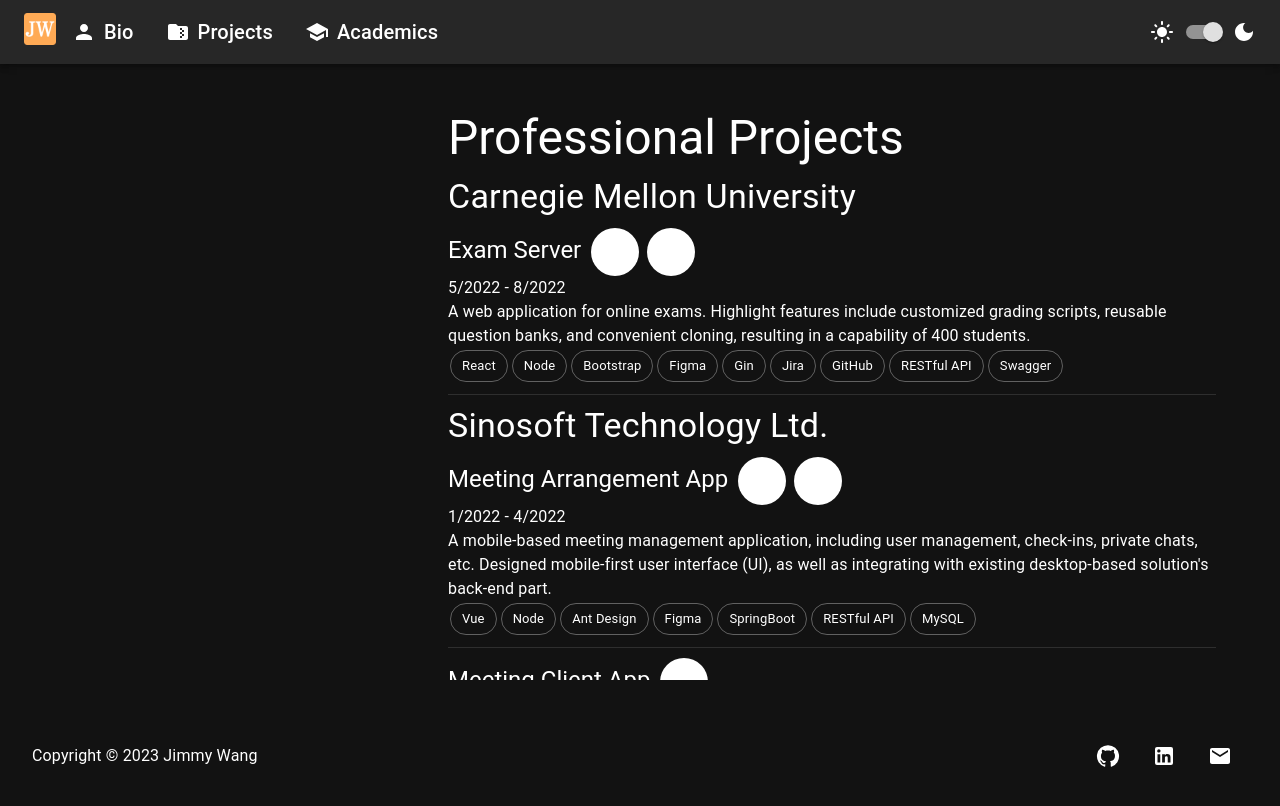
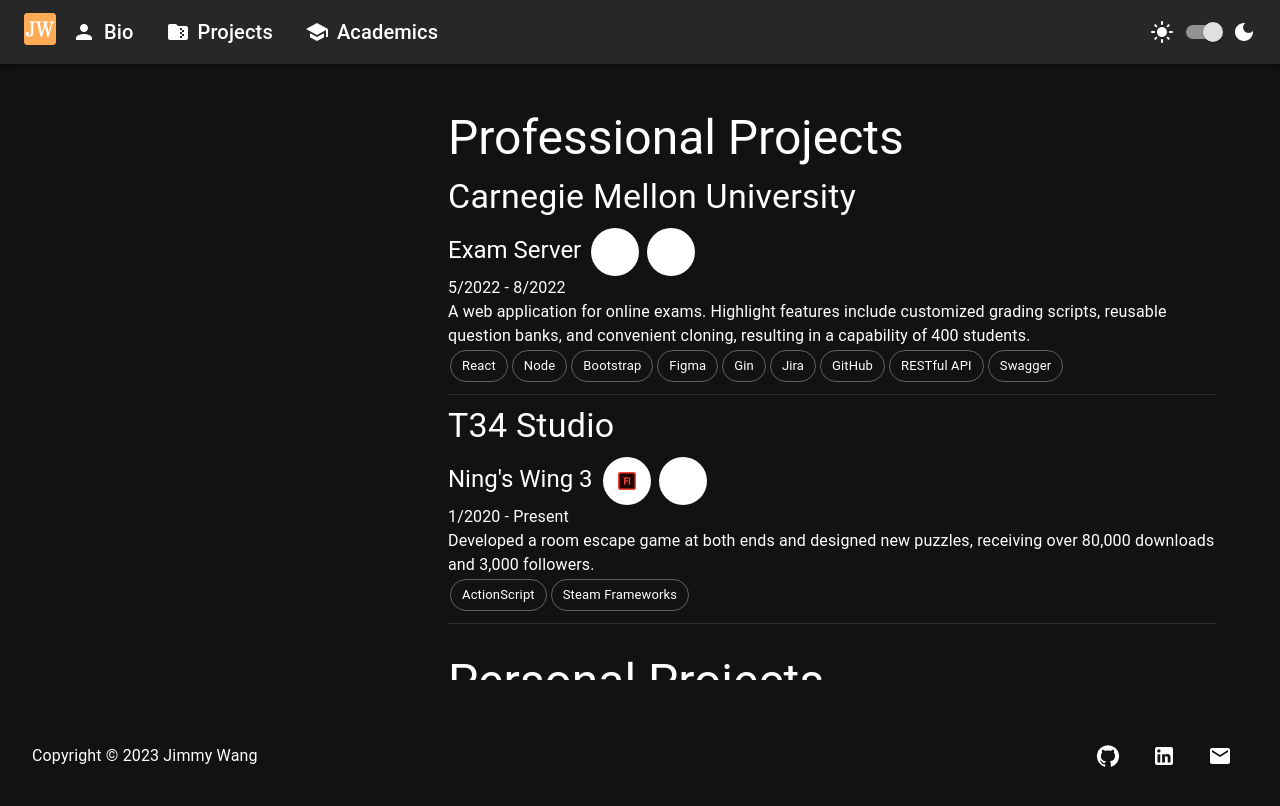
Before and after one commit to JimmyCHWang/jimmychwang.github.io, a React (Create React App) app: page /#/projects in a window 1280 px wide. Shown: the top 806 px of the page. Built offline with nearby package versions, Linux system fonts and the light colour scheme; some icons are missing.

Commit message:
CRLF to LF

```diff
--- /dev/null
+++ b/src/components/AchievementsPage.jsx
@@ -0,0 +1,5 @@
+const AchievementsPage = () => {
+    return <></>;
+};
+
+export default AchievementsPage;
--- a/src/components/FullProjectList.js
+++ b/src/components/FullProjectList.js
@@ -13,33 +13,6 @@
                 lang: ['TypeScript', 'Go'],
                 tech: ['React', 'Node', 'Bootstrap', 'Figma', 'Gin', 'Jira', 'GitHub', 'RESTful API', 'Swagger'],
                 time: [2022, 4, 2022, 7],
-            },
-        ],
-    },
-    {
-        id: 'sinosoft-tech',
-        label: 'Sinosoft Technology Ltd.',
-        type: 'h4',
-        children: [
-            {
-                id: 'meeting-arrangement',
-                label: 'Meeting Arrangement App',
-                type: 'h5',
-                children: null,
-                desc: "A mobile-based meeting management application, including user management, check-ins, private chats, etc. Designed mobile-first user interface (UI), as well as integrating with existing desktop-based solution's back-end part.",
-                lang: ['JavaScript', 'Java'],
-                tech: ['Vue', 'Node', 'Ant Design', 'Figma', 'SpringBoot', 'RESTful API', 'MySQL'],
-                time: [2022, 0, 2022, 3],
-            },
-            {
-                id: 'wechat-client-app',
-                label: 'Meeting Client App',
-                type: 'h5',
-                children: null,
-                desc: 'A mini app based on WeChat, targeting meeting participants and could interact with the managing app mentioned above. Features include registration, check-in QR codes, etc.',
-                lang: ['JavaScript'],
-                tech: ['Framework7', 'Vue', 'Node', 'PhotoShop', 'Figma', 'SubVersion'],
-                time: [2022, 0, 2022, 3],
             },
         ],
     },
```
